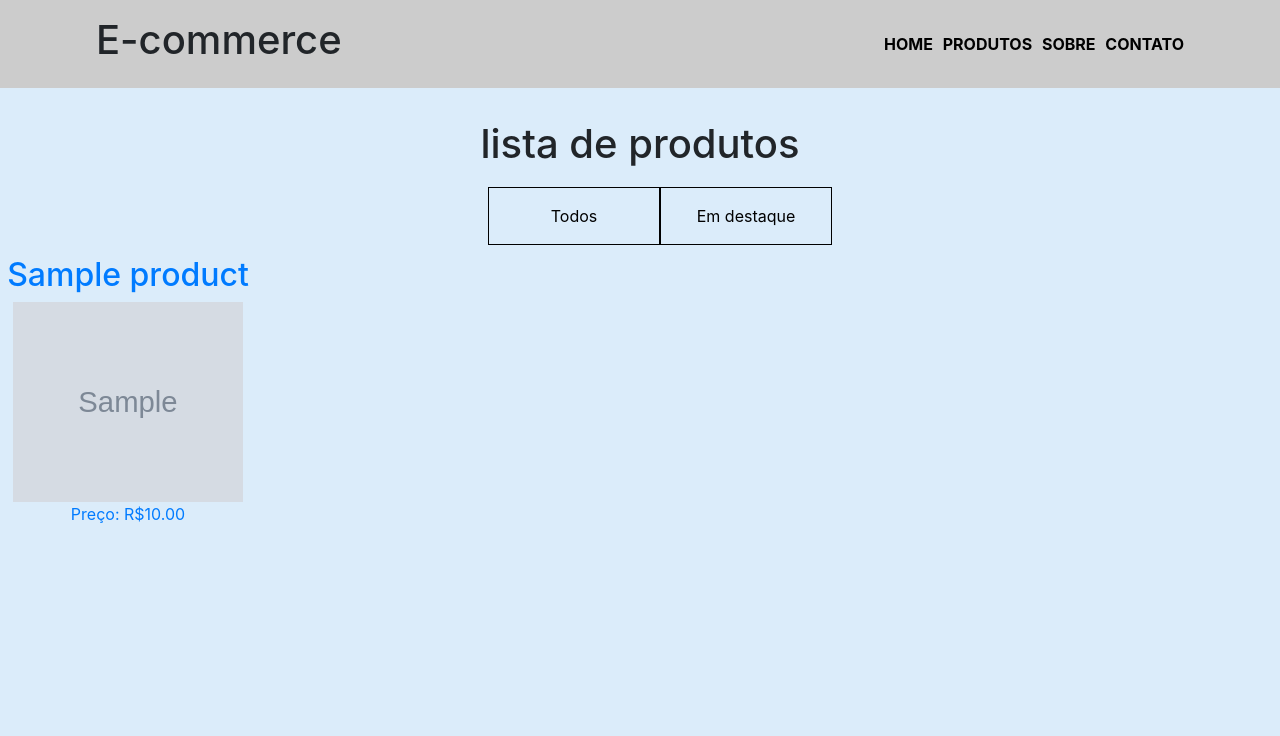
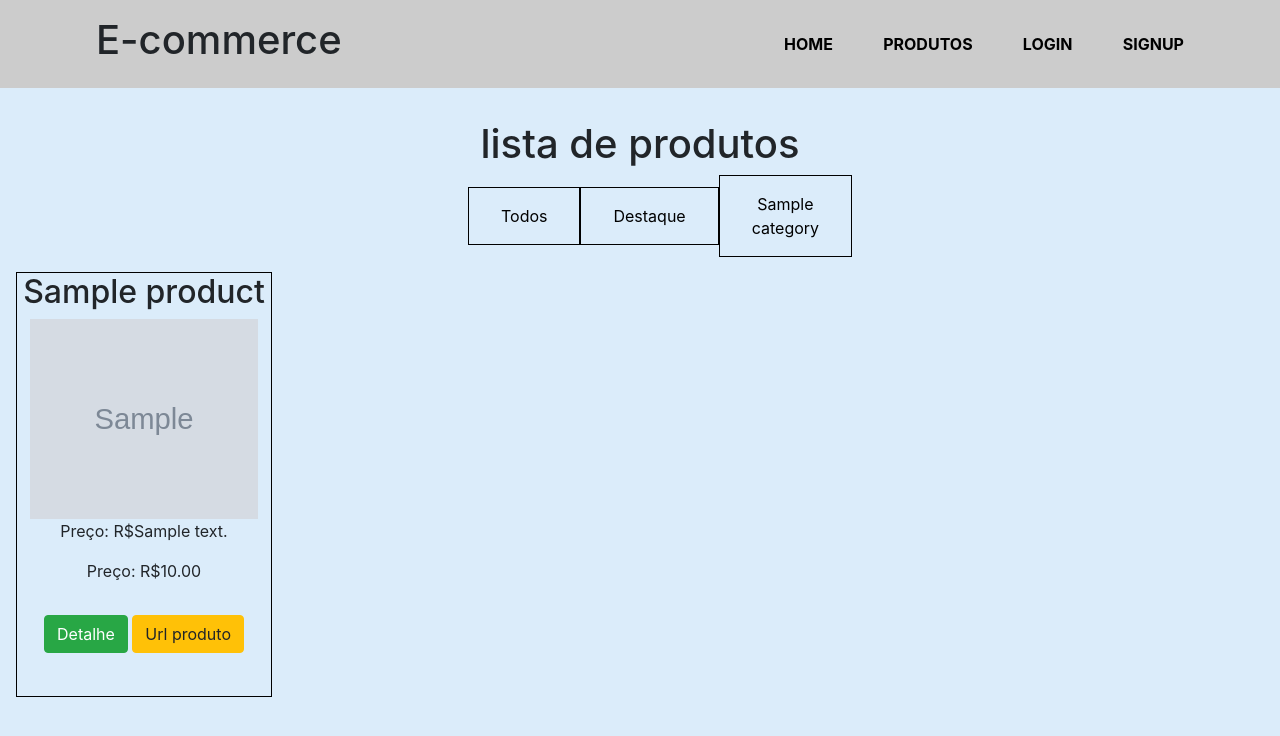
Before and after one commit to claudiofsilva95/e-commerce, a Django app: page /products/ in a window 1280 px wide. Shown: the top 736 px of the page. Run offline with Django 3.2, Linux system fonts and the light colour scheme; tables that the repository leaves empty hold one stand-in row (values such as "Sample post"); grey boxes marked "Sample" are stand-in pictures; some libraries are stand-ins or nearby versions.

Commit message:
templates commit

```diff
--- a/e_commerce/urls.py
+++ b/e_commerce/urls.py
@@ -23,7 +23,7 @@ urlpatterns = [
     path('admin/', admin.site.urls),
     path('', include('pages.urls')),
     path('accounts/', include('allauth.urls')),
-    path('products/', include('products.urls'))
+    path('products/', include('products.urls', namespace="products"))
 ]
 if settings.DEBUG:
     urlpatterns += static(settings.STATIC_URL, document_root=settings.STATIC_ROOT)
--- a/products/models.py
+++ b/products/models.py
@@ -23,7 +23,24 @@ class ProductManager(models.Manager):
         return self.get_queryset().featured()
 
 
-class Product(models.Model): #product_category
+class Category(models.Model):
+    nome = models.CharField(unique=True, max_length=255)
+    slug = AutoSlugField(unique=True, always_update=False, populate_from='nome')
+
+    class Meta:
+        ordering = ('nome', )
+        verbose_name = 'category'
+        verbose_name_plural = 'categories'
+
+    def __str__(self):
+        return self.nome
+
+    def get_absolute_url(self):
+        return reverse('products:listar_por_categoria', kwargs={'slug': self.slug})
+
+
+class Product(models.Model):
+    category = models.ForeignKey(Category, on_delete=models.CASCADE)
     title  = models.CharField(max_length=120, verbose_name='Título')
     description = models.TextField(verbose_name='Descrição')
     price = models.DecimalField(decimal_places=2, max_digits=20, default=100.00, verbose_name='Preço')
--- a/products/urls.py
+++ b/products/urls.py
@@ -6,6 +6,7 @@ app_name = 'products'
 urlpatterns = [
     path('', views.ProductListView.as_view(), name='products'),
     path('destaque/', views.ProductFeaturedListView.as_view(), name='destaques'),
+    path('category/<slug:slug>/', views.ProductListView.as_view(), name='listar_por_categoria'),
 
     path('<slug:slug>/', views.ProductDeatilView.as_view(), name='detail'),
 ]
--- a/products/views.py
+++ b/products/views.py
@@ -1,18 +1,24 @@
 from django.views.generic import ListView, DetailView
-from .models import Product
-from django.http import Http404
+from .models import Product, Category
+from django.shortcuts import get_object_or_404
 
 
 class ProductListView(ListView):
-
+    category = None
     def get_queryset(self):
         queryset = Product.objects.all()
+        category_slug = self.kwargs.get("slug")
+        if category_slug:
+            self.category = get_object_or_404(Category, slug=category_slug)
+            queryset = queryset.filter(category=self.category)
         return queryset
 
 
     def get_context_data(self, **kwargs):
         context = super().get_context_data(**kwargs)
         context['title'] = 'lista de produtos'
+        context["category"] = self.category
+        context["categories"] = Category.objects.all()
         return context
 
 class ProductFeaturedListView(ListView):
--- a/static/css/main.css
+++ b/static/css/main.css
@@ -10,7 +10,7 @@ body {
 }
 .nav {
     display: flex;
-    width: 300px;
+    width: 400px;
     justify-content: space-between;
     align-items: center;
     text-transform: uppercase;
@@ -27,11 +27,14 @@ body {
     display: grid;
     grid-template-columns: repeat(5, 1fr);
     text-align: center;
+    height: 430px;
 
 }
 .div-grid {
     width: 100%;
-    height: 300px;
+    border: 1px solid black;
+    height: 425px;
+    margin: 1rem;
 }
 
 .div-grid a img{
--- a/templates/account/login.html
+++ b/templates/account/login.html
@@ -3,8 +3,6 @@
 {% block style %} <link rel="stylesheet" href="{% static 'css/style.css' %}"> {% endblock style %}
 {% block title %} Login {% endblock %}
 
-
-{% block h1 %} <h1>Login</h1> {% endblock %}
 
 {% block content %}
     <form class="form" method="POST">
--- a/templates/base.html
+++ b/templates/base.html
@@ -18,11 +18,19 @@
           <h1> E-commerce</h1>
         </div>
         <nav class="nav">
+          {% if user.is_authenticated %}
           <a href="{% url 'pages:index' %}">home</a>
           <a href="{% url 'products:products' %}">produtos</a>
           <a href="{% url 'pages:sobre' %}">sobre</a>
           <a href="{% url 'pages:contato' %}">contato</a>
-        </nav>
+            <a href="{% url 'account_logout' %}">Sair</a>
+          {% else %}
+          <a href="{% url 'pages:index' %}">home</a>
+          <a href="{% url 'products:products' %}">produtos</a>
+          <a href="{% url 'account_login' %}">Login</a>
+          <a href="{% url 'account_signup' %}">SignUp</a>
+          {% endif %}
+          </nav>
     </header>
     {% if request.user.is_authenticated %}
     <div class='row text-center'>
--- a/templates/products/product_list.html
+++ b/templates/products/product_list.html
@@ -5,7 +5,11 @@
         <div class="div-list">
             <ul>
                 <a href="{% url 'products:products' %}"> <li>Todos </li></a>
-                <a href="{% url 'products:destaques' %}"><li>Em destaque</li></a>
+                <a href="{% url 'products:destaques' %}"><li>Destaque</li></a>
+                {% for cat in categories %}
+                    <a href="{{ cat.get_absolute_url }}"><li>{{ cat.nome }}</li></a>
+                {% endfor %}
+
             </ul>
         </div>
     </div>
@@ -13,12 +17,14 @@
     <div class="list-fotos">
         {% for produto in product_list %}
         <div class="div-grid">
+            <h2>{{ produto.title }}</h2>
             <a href="{{ produto.get_absolute_url }}">
-                <h2>{{ produto.title }}</h2>
-
             <img class="img-fluid" src="{{ produto.image.url }}" alt="">
-                <p style="margin-bottom: 2rem;">Preço: R${{ produto.price }}</p>
             </a>
+            <p>Preço: R${{ produto.description|truncatewords:5 }}</p>
+            <p style="margin-bottom: 2rem;">Preço: R${{ produto.price }}</p>
+            <a href="{{ produto.get_absolute_url }}" class="btn btn-success">Detalhe</a>
+            <a href="" class="btn btn-warning">Url produto</a>
         </div>
         {% endfor %}
     </div>
```
Also changed, not shown: products/admin.py (+8 -3 lines), static/css/style.css (+1 -18 lines), templates/about_page.html (+8 -1 lines), templates/contact_page.html (+18 -12 lines), templates/index.html (+17 -1 lines), templates/products/product_detail.html (+5 -3 lines), media/media/27/07/2021/air-jordan01.jpg (added), media/media/27/07/2021/camiseta-de-futebol-ad-puma-liga-g1.jpg (added), media/media/27/07/2021/camiseta-de-futebol-ad-puma-liga-g1_aof74Mu.jpg (added), products/migrations/0009_auto_20210727_1832.py (added), static/img/camiseta-de-futebol-ad-puma-liga-g1.jpg (added).
